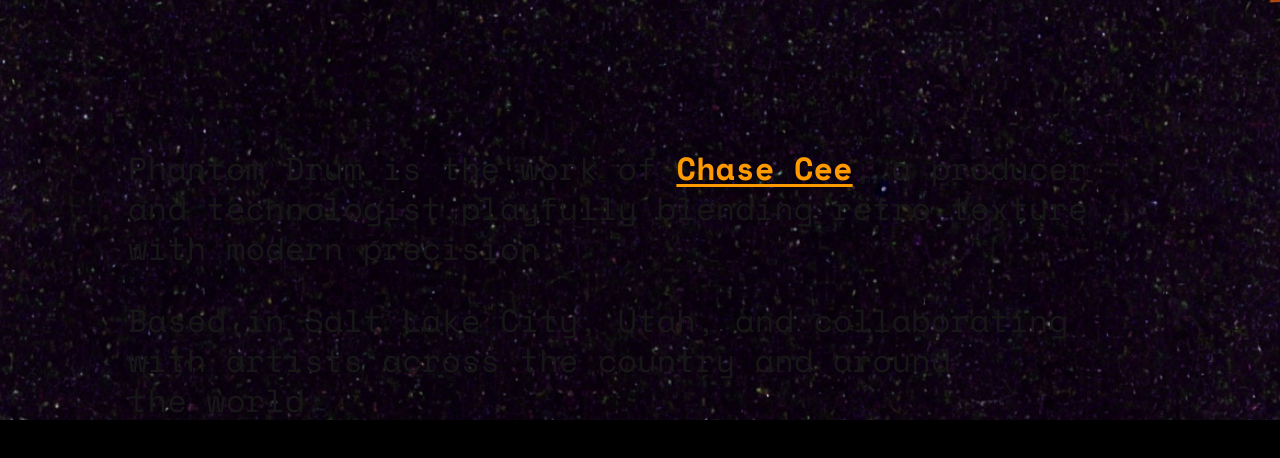
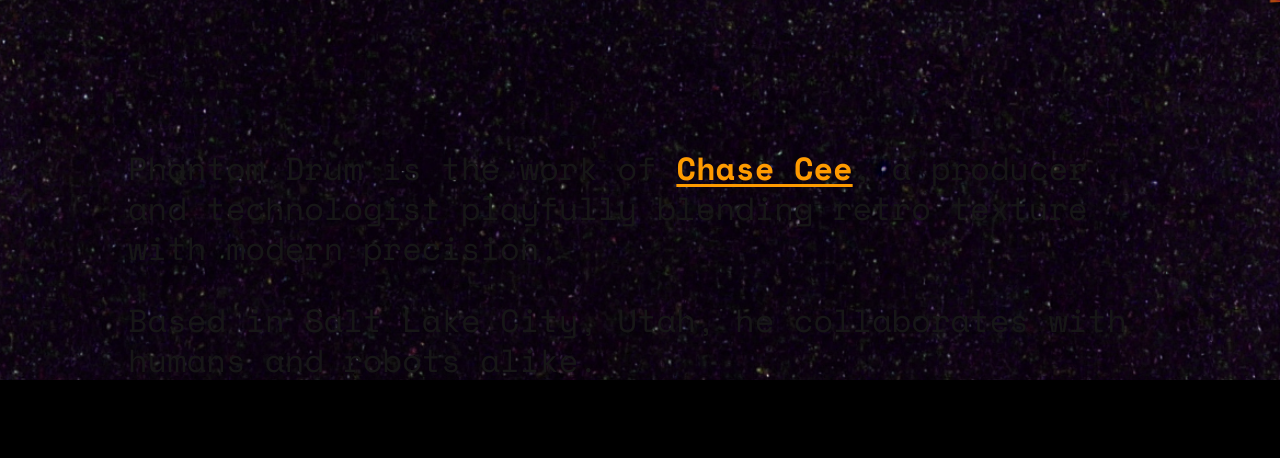
Before and after one commit to chasecee/phantomdrum.com, a Next.js app: page / in a window 1280 px wide. Shown: the part 5103-5561 px from the top of the page. Built offline with nearby package versions, Linux system fonts and the light colour scheme; a web font is replaced by a local one.

Commit message:
Update RippleTextContent component text to reflect a more inclusive collaboration description, enhancing the narrative tone.

```diff
--- a/app/components/content/RippleTextContent.tsx
+++ b/app/components/content/RippleTextContent.tsx
@@ -100,8 +100,8 @@
             modern precision.
           </p>
           <p>
-            Based in Salt Lake City, Utah, and collaborating with artists across
-            the country and around the world.
+            Based in Salt Lake City, Utah, he collaborates with humans and
+            robots alike.
           </p>
         </div>
       </div>
```
